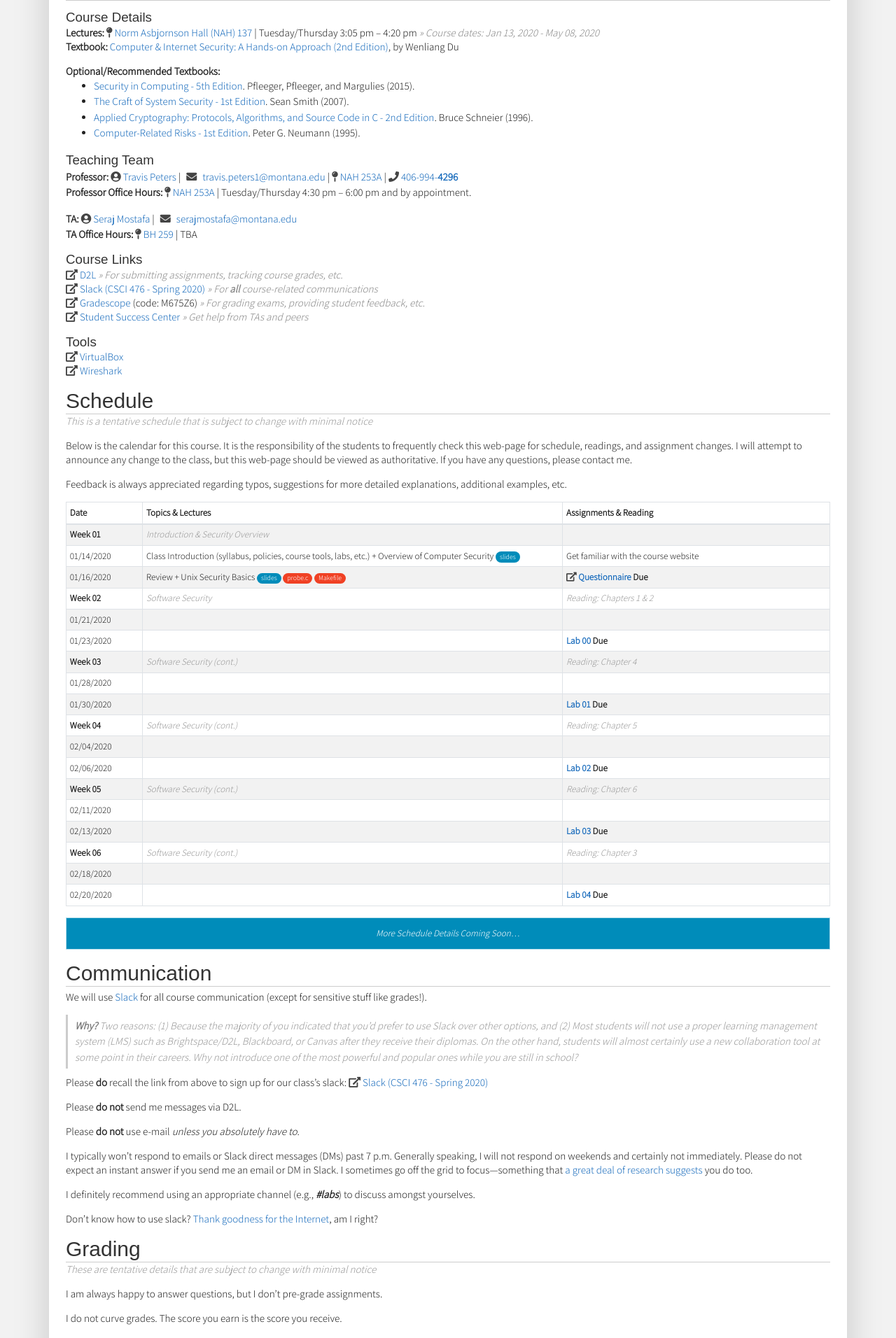
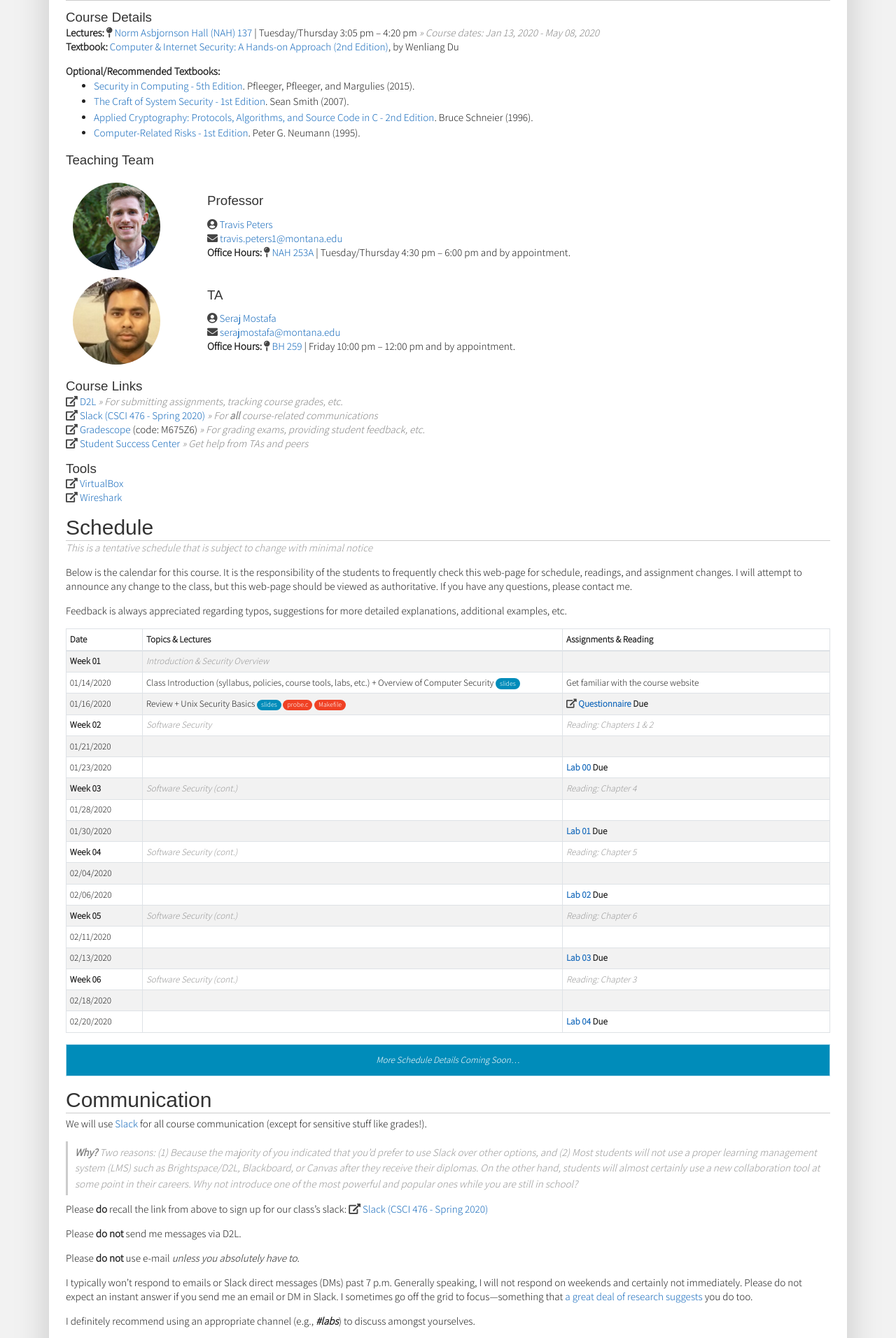
Before and after one commit to traviswpeters/cs476-2020-spring, a Jekyll site: the page built from index.md, in a window 1280 px wide. Shown: the part 615-2527 px from the top of the page at 70% size. Built offline with Jekyll 4.4.1, drawn with Linux system fonts in a browser that asks for light colours; nearby versions of some CDN libraries; some web fonts are replaced; our own code applies the rules of GitHub Pages for plain Markdown files.

Commit message:
style + TA office hours

```diff
--- a/assets/css/style.css
+++ b/assets/css/style.css
@@ -251,7 +251,7 @@ code {
 .fas {color: #444;}
 
 .fa-envelope {
-  padding: 5px;
+  /* padding: 5px; */
 	-o-transition:.5s;
   	-ms-transition:.5s;
   	-moz-transition:.5s;
--- a/index.md
+++ b/index.md
@@ -40,11 +40,53 @@ If you do not have any of the above prerequisites, you should touch base with me
 
 ##### Teaching Team
 
-**Professor:** {{ site.data.settings.instructor }} \| {{site.data.settings.email}} \| {{site.data.settings.office}} \| {{site.data.settings.officephone}} <br/>
-**Professor Office Hours:** {{site.data.settings.office}} \| {{ site.data.settings.officehours }} <br/>
+<div class="row mb-3 mt-3">
 
-**TA:** <i class="fas fa-user-circle"></i> [Seraj Mostafa](https://www.linkedin.com/in/sammbd/) \| <i class="fas fa-envelope"></i> [serajmostafa@montana.edu](mailto:serajmostafa@montana.edu?subject=CS 476 Help) <br/>
-**TA Office Hours:** <a href="https://www.montana.edu/calendar/locations.php?building=3"><i class="fas fa-map-pin"></i> BH 259 </a> \| TBA
+  <div class="col-sm-12">
+    <div class="card border-0">
+      <div class="row no-gutters">
+        <div class="col-sm-2 my-auto">
+          <img src="assets/me.png" class="card-img rounded-circle my-auto" alt="..." style="max-width: 125px;">
+        </div>
+        <div class="col-sm-10">
+          <div class="card-body">
+          <h5 class="card-title">Professor</h5>
+          <p class="card-text" markdown="1">
+            {{ site.data.settings.instructor }} <br/>
+            {{site.data.settings.email}} <br/>
+            **Office Hours:**
+            {{site.data.settings.office}} \|
+            {{ site.data.settings.officehours }}
+          </p>
+          </div>
+        </div>
+      </div>
+    </div>
+  </div>
+
+  <div class="col-sm-12">
+    <div class="card border-0">
+      <div class="row no-gutters">
+        <div class="col-sm-2 my-auto">
+          <img src="assets/ta.png" class="card-img rounded-circle my-auto" alt="..." style="max-width: 125px;">
+        </div>
+        <div class="col-sm-10">
+          <div class="card-body">
+          <h5 class="card-title">TA</h5>
+          <p class="card-text" markdown="1">
+            <i class="fas fa-user-circle"></i> [Seraj Mostafa](https://www.linkedin.com/in/sammbd/) <br/>
+            <i class="fas fa-envelope"></i> [serajmostafa@montana.edu](mailto:serajmostafa@montana.edu?subject=CS 476 Help) <br/>
+            **Office Hours:**
+            <a href="https://www.montana.edu/calendar/locations.php?building=3"><i class="fas fa-map-pin"></i> BH 259 </a> \|
+            Friday 10:00 pm &ndash; 12:00 pm and by appointment.
+          </p>
+          </div>
+        </div>
+      </div>
+    </div>
+  </div>
+
+</div>
 
 ##### Course Links
 
```
Also changed, not shown: assets/me.png, assets/ta.png (added).
